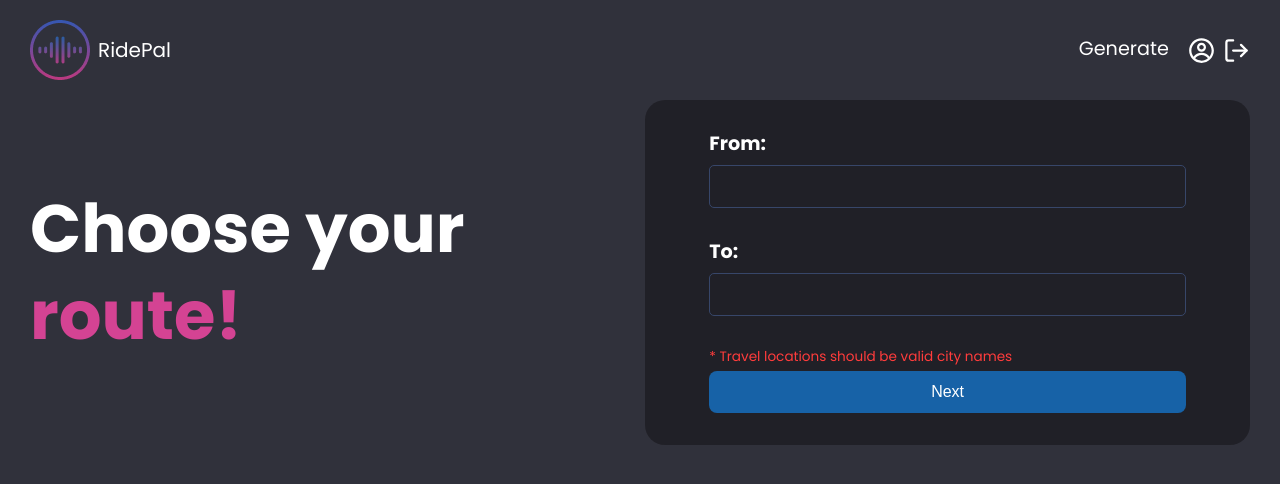
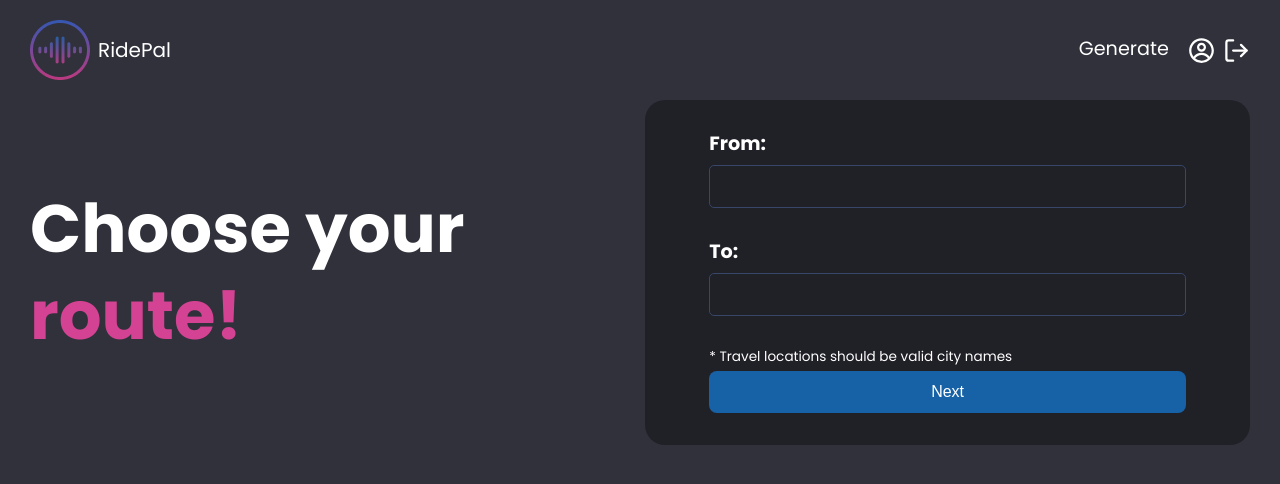
Before and after one commit to sava-stanchev/ridepal-playlist-generator, a React (Create React App) app in the folder client/: page /generate-route in a window 1280 px wide. Shown: the top 484 px of the page. Built offline with nearby package versions, Linux system fonts and the light colour scheme; sample sign-in values are in the browser's storage.

Commit message:
route generation page changes and remove unneeded city name regex

```diff
--- a/client/src/pages/GenerateRoute.jsx
+++ b/client/src/pages/GenerateRoute.jsx
@@ -3,17 +3,7 @@ import { useHistory } from "react-router-dom";
 import { BING_KEY } from "../common/constants";
 import AlertModal from "../components/AlertModal";
 
-const cityNameVerificationError = {
-  properCityName: false,
-};
-
 const GenerateRoute = ({ setPoints }) => {
-  const [cityNameOneError, setCityNameOneError] = useState(
-    cityNameVerificationError
-  );
-  const [cityNameTwoError, setCityNameTwoError] = useState(
-    cityNameVerificationError
-  );
   const [modal, setModal] = useState(false);
   const [alertMsg, setAlertMsg] = useState(null);
   const [route, setRoute] = useState({
@@ -28,19 +18,6 @@ const GenerateRoute = ({ setPoints }) => {
       ...route,
       [prop]: value,
     });
-
-    const properCityName =
-      /^([a-zA-Z\u0080-\u024F]+(?:(\. )|-| |'))*[a-zA-Z\u0080-\u024F]*$/.test(
-        value
-      );
-
-    if (prop === "from") {
-      setCityNameOneError({ ...cityNameOneError, properCityName });
-    }
-
-    if (prop === "to") {
-      setCityNameTwoError({ ...cityNameTwoError, properCityName });
-    }
   };
 
   async function getDurationRequest() {
@@ -69,7 +46,9 @@ const GenerateRoute = ({ setPoints }) => {
       }
     } catch (error) {
       console.error(error.message);
-      setAlertMsg("Something went wrong!");
+      setAlertMsg(
+        "Something went wrong! Make sure you enter valid city names."
+      );
       setModal(true);
     }
   }
@@ -107,24 +86,13 @@ const GenerateRoute = ({ setPoints }) => {
           />
         </div>
         <div className="input-group">
-          <p
-            className="city-reminder-msg"
-            style={
-              cityNameOneError.properCityName && cityNameTwoError.properCityName
-                ? { color: "white" }
-                : {}
-            }
-          >
+          <p className="city-reminder-msg">
             * Travel locations should be valid city names
           </p>
           <button
             type="button"
             className="btn"
-            disabled={
-              cityNameOneError.properCityName && cityNameTwoError.properCityName
-                ? false
-                : true
-            }
+            disabled={route.from && route.to ? false : true}
             onClick={() => getDurationRequest()}
           >
             Next
--- a/client/src/scss/components/_input-group.scss
+++ b/client/src/scss/components/_input-group.scss
@@ -39,7 +39,6 @@
     font-size: 0.85rem;
     margin-bottom: 0.3rem;
     margin-top: 0;
-    color: $validation-red;
   }
 
   .validation-msg {
--- a/client/src/scss/components/_modal.scss
+++ b/client/src/scss/components/_modal.scss
@@ -4,6 +4,7 @@
   padding: 45px 50px;
   position: fixed;
   margin: auto;
+  max-width: 380px;
 
   &::backdrop {
     background: rgba(0, 0, 0, 0.5);
@@ -11,6 +12,7 @@
 
   &__alert {
     margin-bottom: 1rem;
+    text-align: center;
   }
 
   &__close {
```
Also changed, not shown: 1 other file (tests, documents, lock files or other folders).
